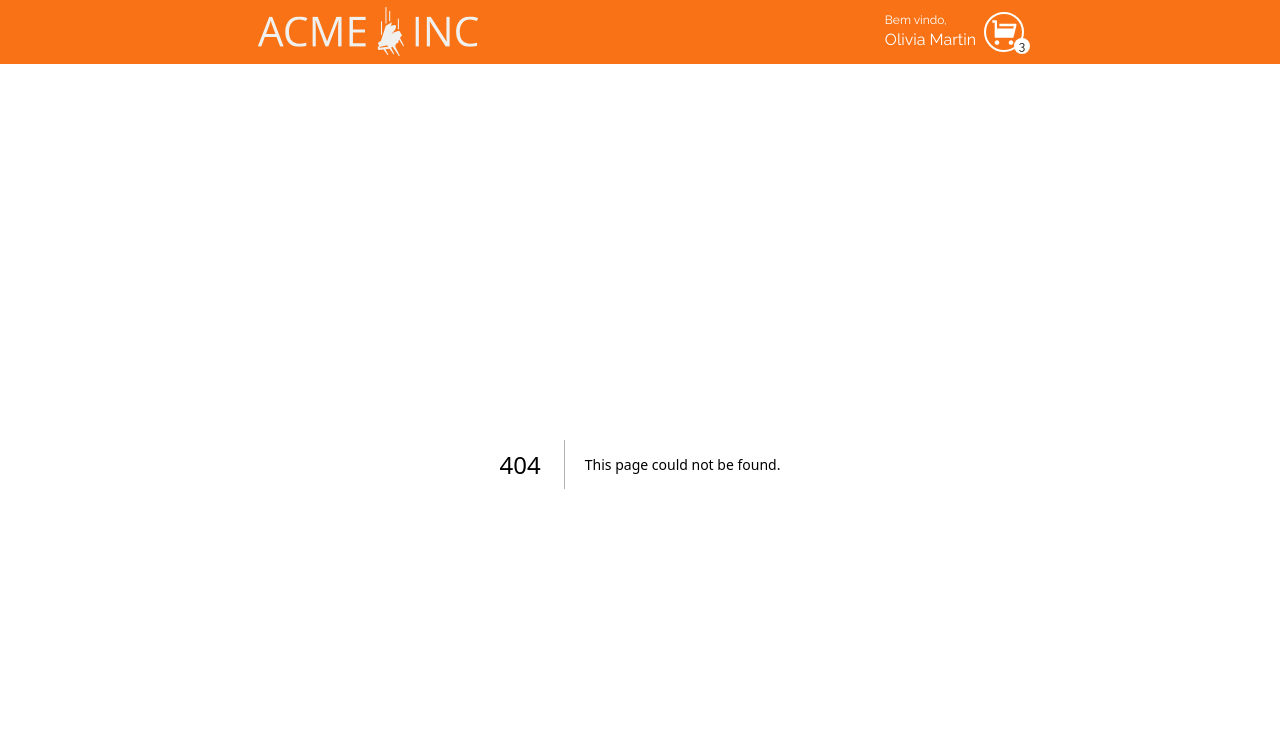
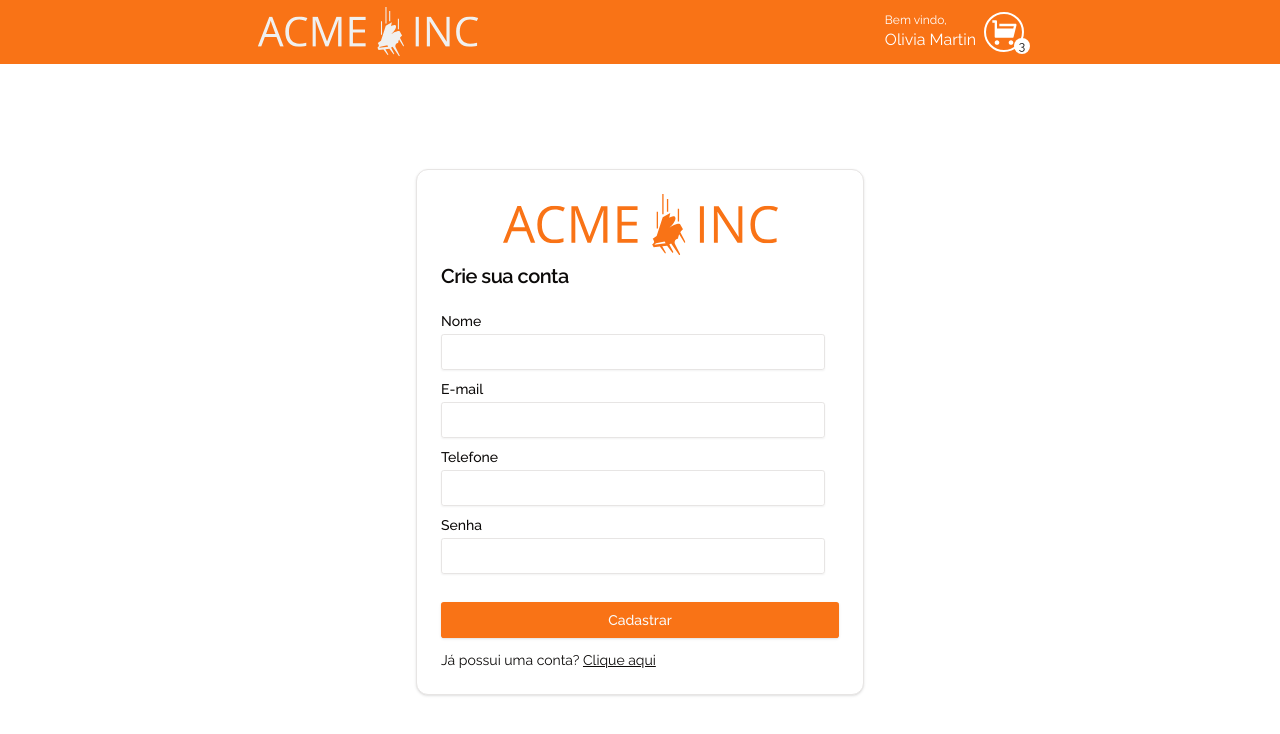
Before and after one commit to cbravos5/acme-inc, a Next.js app: page /sign-up in a window 1280 px wide. Before the commit this address had no page. Shown: the top 734 px of the page. Built offline with nearby package versions, Linux system fonts and the light colour scheme.

Commit message:
feat: add SignUp page

```diff
--- /dev/null
+++ b/src/app/sign-up/page.tsx
@@ -0,0 +1,42 @@
+import Image from 'next/image';
+import { Card, CardContent, CardHeader, CardTitle } from '@/components/ui/Card';
+import Logo from '@/assets/Logo.svg';
+import { InputWithLabel } from '@/components/ui/InputWithLabel';
+import { Button } from '@/components/ui/Button';
+import Link from 'next/link';
+
+export default function SignUp() {
+  return (
+    <div className="h-full">
+      <main className="w-full h-full flex justify-center items-center">
+        <Card className="w-fit md:min-w-md" >
+          <CardHeader>
+            <Image className="block mx-auto" src={Logo.src} width={277} height={61} alt="Acme inc." />
+            <CardTitle className="text-xl">Crie sua conta</CardTitle>
+          </CardHeader>
+          <CardContent>
+            <form className="flex flex-col gap-3">
+              <InputWithLabel label="Nome" />
+              <InputWithLabel label="E-mail" />
+              <InputWithLabel label="Telefone" />
+              <InputWithLabel label="Senha" type="password" />
+
+              {/* <div className="w-full bg-white/20 h-[1px]"></div> */}
+
+              <Button className='mt-4'>Cadastrar</Button>
+
+              <p className="text-sm">
+                Já possui uma conta?{' '}
+                <Link className="underline hover:text-gray-300" href="/sign-in">
+                  Clique aqui
+                </Link>
+              </p>
+
+
+            </form>
+          </CardContent>
+        </Card>
+      </main>
+    </div>
+  );
+}
```
